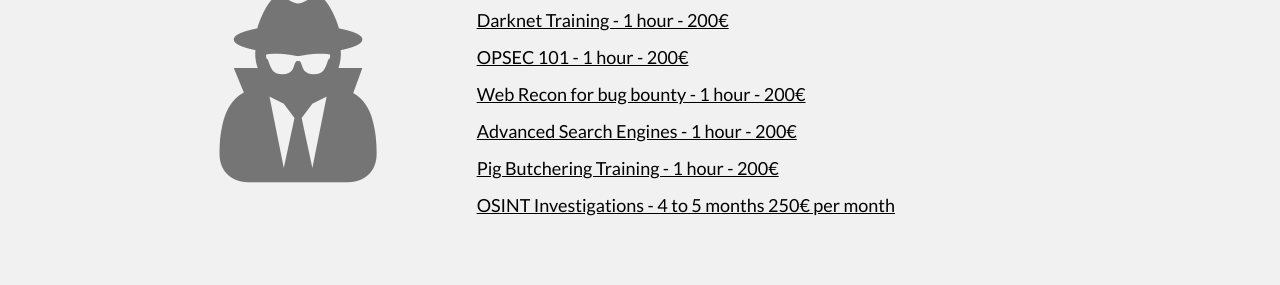
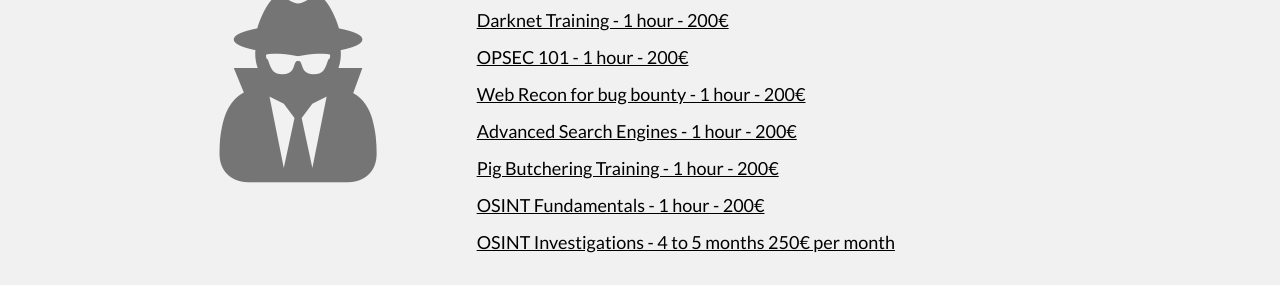
Before and after one commit to miguelsantareno/miguelsantareno.github.io, a plain HTML site: page trainings.html in a window 1280 px wide. Shown: the part 515-800 px from the top of the page. Drawn offline with nearby package versions, Linux system fonts and the light colour scheme.

Commit message:
Add OSINT Fundamentals training to offerings
Updated training offerings with new training course 'OSINT Fundamentals'.

```diff
--- a/trainings.html
+++ b/trainings.html
@@ -58,6 +58,7 @@ body,h1,h2,h3,h4,h5,h6 {font-family: "Lato", sans-serif}
       <h5 class="w3-padding-10"><a href="./webrecon.png">Web Recon for bug bounty - 1 hour - 200€</a></h5>
       <h5 class="w3-padding-10"><a href="./ASED.png">Advanced Search Engines - 1 hour - 200€</a></h5>
       <h5 class="w3-padding-10"><a href="./pigbutchering.png">Pig Butchering Training - 1 hour - 200€</a></h5>
+      <h5 class="w3-padding-10"><a href="./osintfundamentals.png">OSINT Fundamentals - 1 hour - 200€</a></h5>
       <h5 class="w3-padding-10"><a href="./investigations.png">OSINT Investigations - 4 to 5 months 250€ per month</a></h5>
     </div>
   </div>
```
